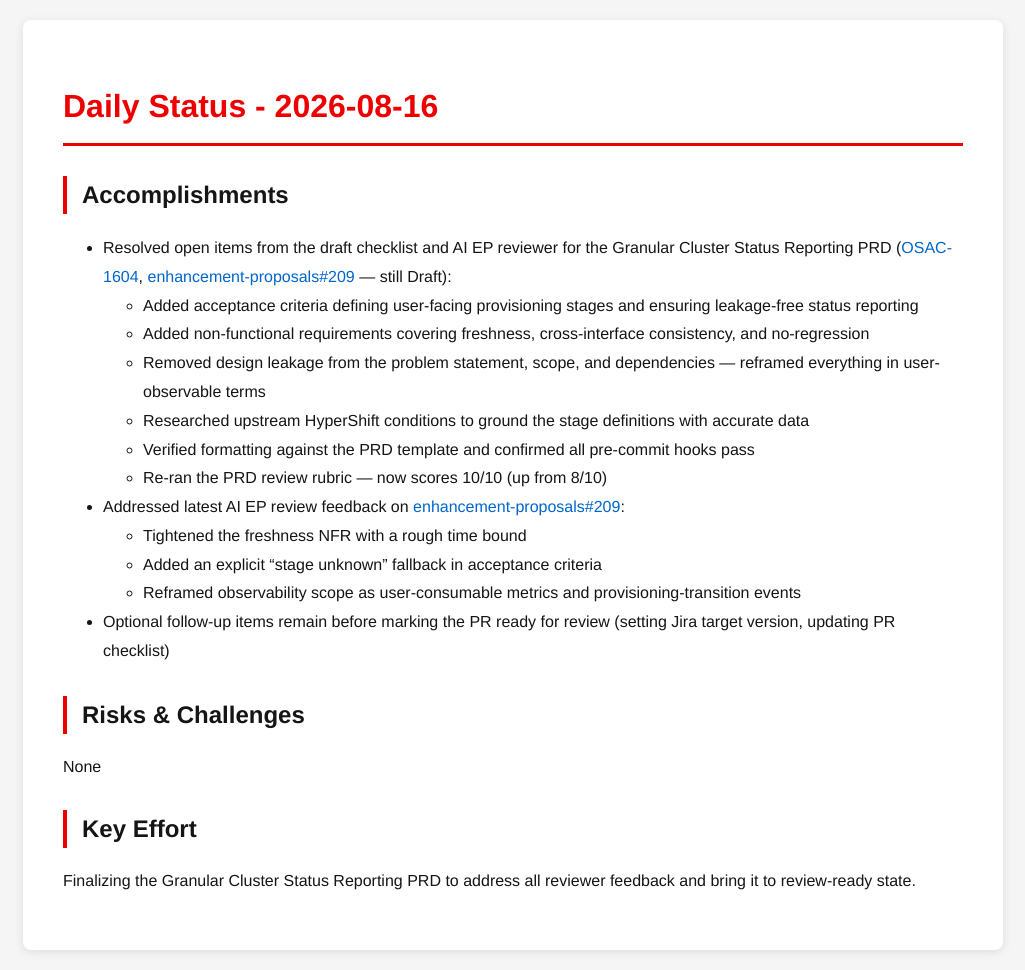
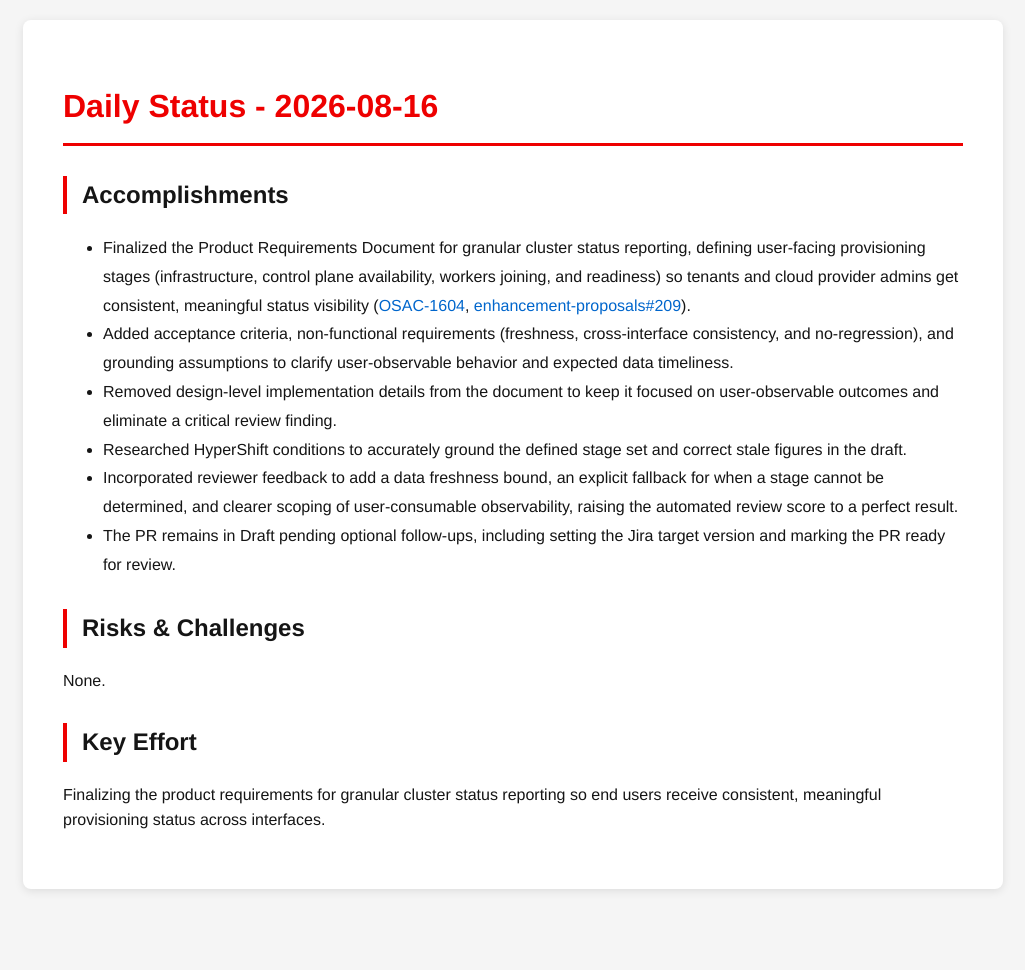
Before and after one commit to tzvatot/daily-status, a Jekyll site: the page built from 2026-08-16.md, in a window 1280 px wide. Shown: the whole page, without its empty margins (127-1152 px from the left). Built offline with Jekyll 4.4.1, drawn with Linux system fonts in a browser that asks for light colours; after the commit the page ends 909 px from its top, so only the background shows below that.

Commit message:
Daily status update - 2026-08-16

```diff
--- a/2026-08-16.md
+++ b/2026-08-16.md
@@ -7,21 +7,15 @@ date: 2026-08-16
 # Daily Status - 2026-08-16
 
 ## Accomplishments
-- Resolved open items from the draft checklist and AI EP reviewer for the Granular Cluster Status Reporting PRD ([OSAC-1604](https://redhat.atlassian.net/browse/OSAC-1604), [enhancement-proposals#209](https://github.com/osac-project/enhancement-proposals/pull/209) — still Draft):
-  - Added acceptance criteria defining user-facing provisioning stages and ensuring leakage-free status reporting
-  - Added non-functional requirements covering freshness, cross-interface consistency, and no-regression
-  - Removed design leakage from the problem statement, scope, and dependencies — reframed everything in user-observable terms
-  - Researched upstream HyperShift conditions to ground the stage definitions with accurate data
-  - Verified formatting against the PRD template and confirmed all pre-commit hooks pass
-  - Re-ran the PRD review rubric — now scores 10/10 (up from 8/10)
-- Addressed latest AI EP review feedback on [enhancement-proposals#209](https://github.com/osac-project/enhancement-proposals/pull/209):
-  - Tightened the freshness NFR with a rough time bound
-  - Added an explicit "stage unknown" fallback in acceptance criteria
-  - Reframed observability scope as user-consumable metrics and provisioning-transition events
-- Optional follow-up items remain before marking the PR ready for review (setting Jira target version, updating PR checklist)
+- Finalized the Product Requirements Document for granular cluster status reporting, defining user-facing provisioning stages (infrastructure, control plane availability, workers joining, and readiness) so tenants and cloud provider admins get consistent, meaningful status visibility ([OSAC-1604](https://redhat.atlassian.net/browse/OSAC-1604), [enhancement-proposals#209](https://github.com/osac-project/enhancement-proposals/pull/209)).
+- Added acceptance criteria, non-functional requirements (freshness, cross-interface consistency, and no-regression), and grounding assumptions to clarify user-observable behavior and expected data timeliness.
+- Removed design-level implementation details from the document to keep it focused on user-observable outcomes and eliminate a critical review finding.
+- Researched HyperShift conditions to accurately ground the defined stage set and correct stale figures in the draft.
+- Incorporated reviewer feedback to add a data freshness bound, an explicit fallback for when a stage cannot be determined, and clearer scoping of user-consumable observability, raising the automated review score to a perfect result.
+- The PR remains in Draft pending optional follow-ups, including setting the Jira target version and marking the PR ready for review.
 
 ## Risks & Challenges
-None
+None.
 
 ## Key Effort
-Finalizing the Granular Cluster Status Reporting PRD to address all reviewer feedback and bring it to review-ready state.
+Finalizing the product requirements for granular cluster status reporting so end users receive consistent, meaningful provisioning status across interfaces.
```
